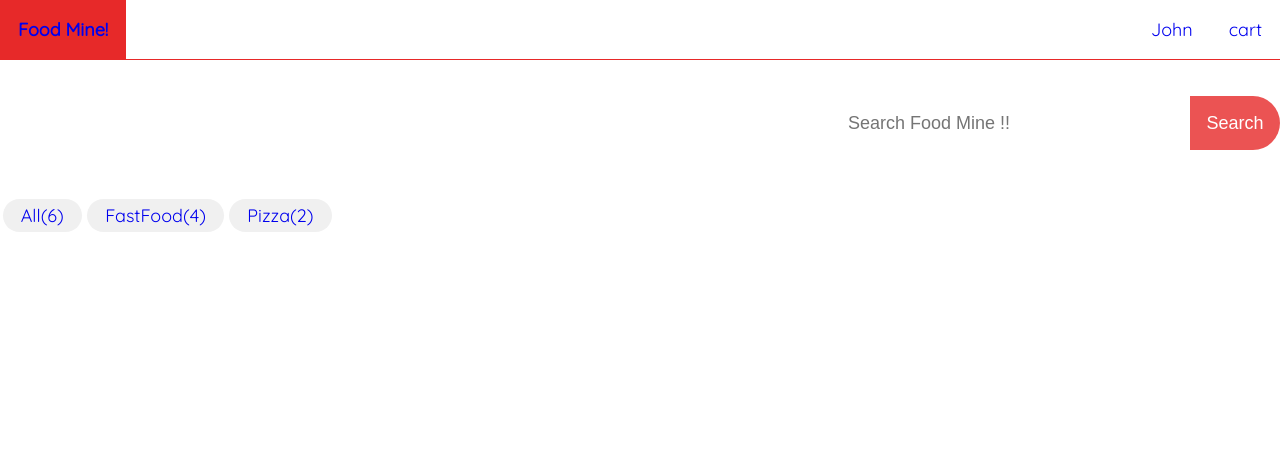
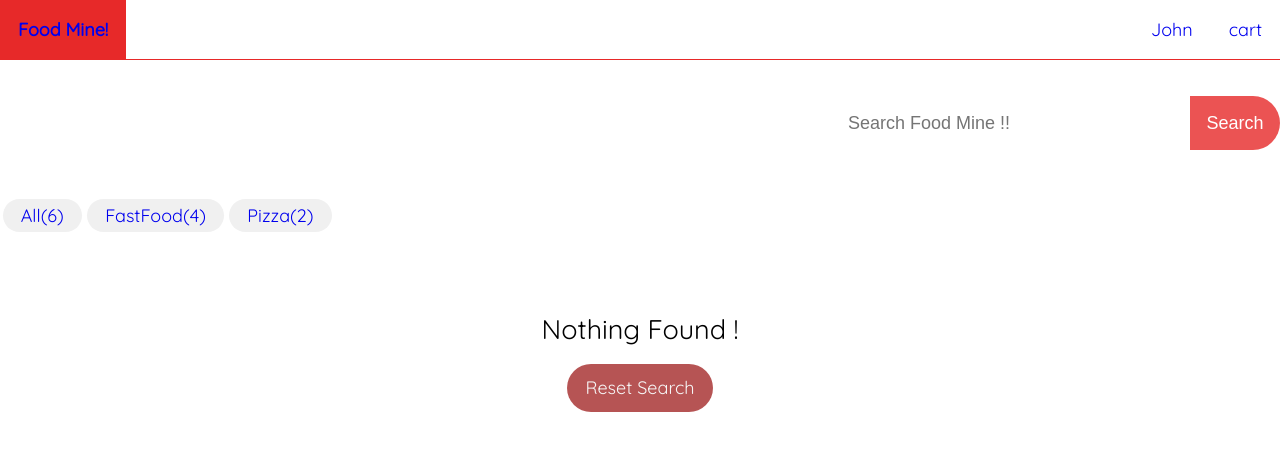
Before and after one commit to GiwanthaAthukorala/Project-01, a React (Create React App) app in the folder NewProject/frontend/: page /search/1 in a window 1280 px wide. Shown: the top 450 px of the page. Built offline with nearby package versions, Linux system fonts and the light colour scheme.

Commit message:
Update HomePage.js

```diff
--- a/NewProject/frontend/src/pages/Home/HomePage.js
+++ b/NewProject/frontend/src/pages/Home/HomePage.js
@@ -9,6 +9,7 @@ import {
 import { useParams } from "react-router-dom";
 import Search from "../../components/Search/Search";
 import Tags from "../../components/Tags/Tags";
+import NotFound from "../../components/NotFound/NotFound";
 
 const initialState = { foods: [], tags: [] };
 
@@ -68,6 +69,7 @@ export default function HomePage() {
     <>
       <Search />
       <Tags tags={tags} />
+      {foods.length === 0 && <NotFound linkText="Reset Search " />}
       <Thumbnails foods={foods} />
     </>
   );
```
